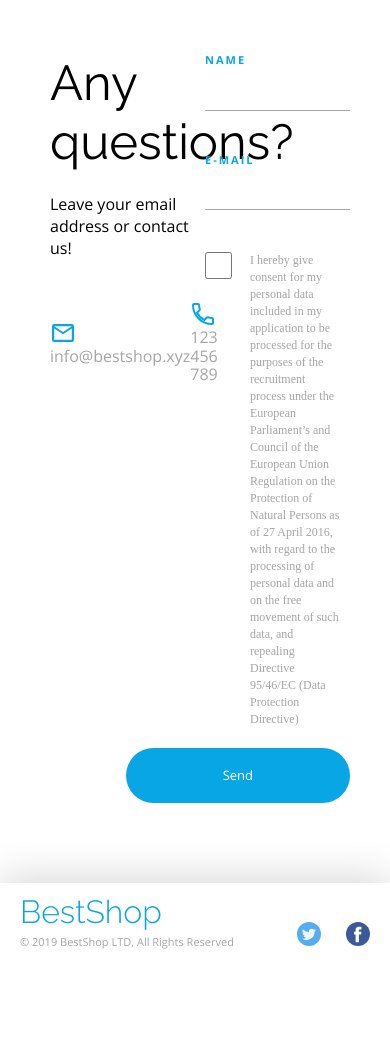
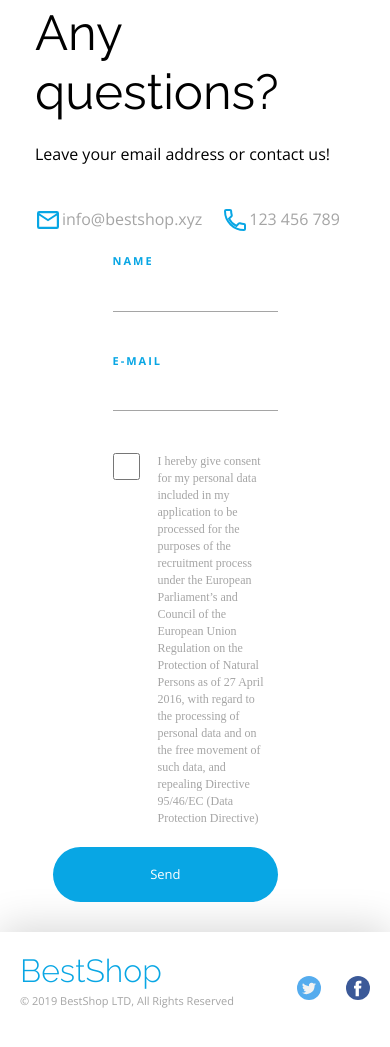
Before and after one commit to PatrykBombik/BestShop, a website built with Parcel: page index.html in a window 390 px wide. Shown: the part 4324-5371 px from the top of the page. Before the commit the page ends 5314 px from the top, so only its background shows below. Built offline with nearby package versions, Linux system fonts and the light colour scheme.

Commit message:
pricing $ footer mobile rwd

```diff
--- a/src/scss/_contact.scss
+++ b/src/scss/_contact.scss
@@ -13,6 +13,12 @@
       padding: 80px 50px;
     }
 
+    @include breakMobileL {
+      padding: 30px;
+      flex-direction: column;
+      align-items: center;
+    }
+
     .contact__info {
       width: 50%;
       flex-direction: column;
@@ -21,6 +27,11 @@
 
       @include breakTablet {
         margin-right: 10px;
+      }
+
+      @include breakMobileL {
+        width: 100%;
+        margin-left: 20px;
       }
 
       .contact__info--tittle {
@@ -85,10 +96,13 @@
             @include breakTablet {
               margin-right: 0;
             }
+
+          }
+          @include breakMobileL {
+            margin-left: 20px;
           }
         }
       }
-
 
       .contact__inputs {
         width: 50%;
@@ -177,3 +191,10 @@
     }
   }
 }
+
+@include breakMobileL {
+  .contact__inputs {
+    margin-top: 20px;
+      width: 100%;
+    }
+  }
--- a/src/scss/_footer.scss
+++ b/src/scss/_footer.scss
@@ -19,6 +19,10 @@
       flex-direction: column;
       justify-content: space-around;
       align-items: flex-start;
+
+      @include breakMobileL {
+        margin-top: 10px;
+      }
 
       .footer__logo {
         font-family: $font-main;
```
